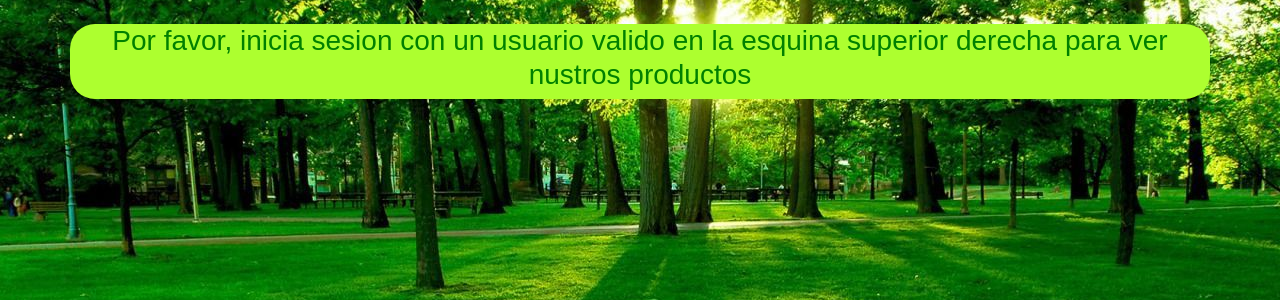
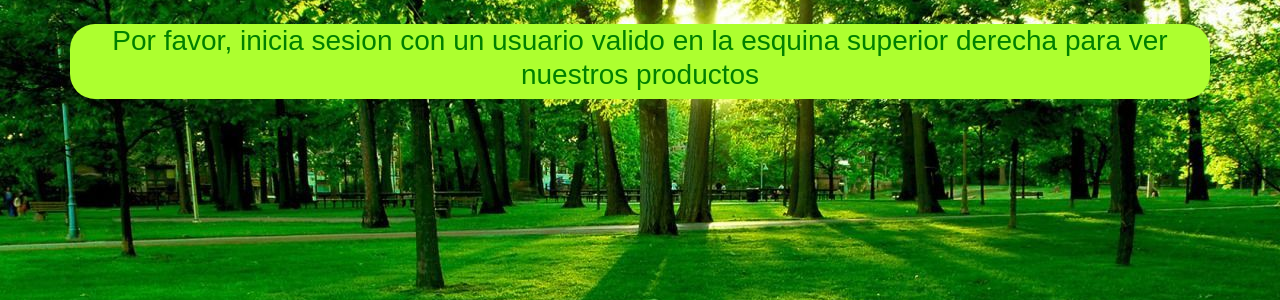
Before and after one commit to IgnacioDT137/greenhome-test, a Django app: page / in a window 1280 px wide. Shown: the part 120-420 px from the top of the page. Run offline with Django 4.2, Linux system fonts and the light colour scheme; some web fonts are replaced.

Commit message:
se corrigio una falta de ortografia

```diff
--- a/app/templates/app/home.html
+++ b/app/templates/app/home.html
@@ -29,7 +29,7 @@ Inicio
     {% else %}
 
     <div class="container mt-4" style="background-color: greenyellow; color: green; border-radius: 25px;">
-        <h3 class="text-center">Por favor, inicia sesion con un usuario valido en la esquina superior derecha para ver nustros productos</h3>
+        <h3 class="text-center">Por favor, inicia sesion con un usuario valido en la esquina superior derecha para ver nuestros productos</h3>
 
     {% endif %}
 
```
